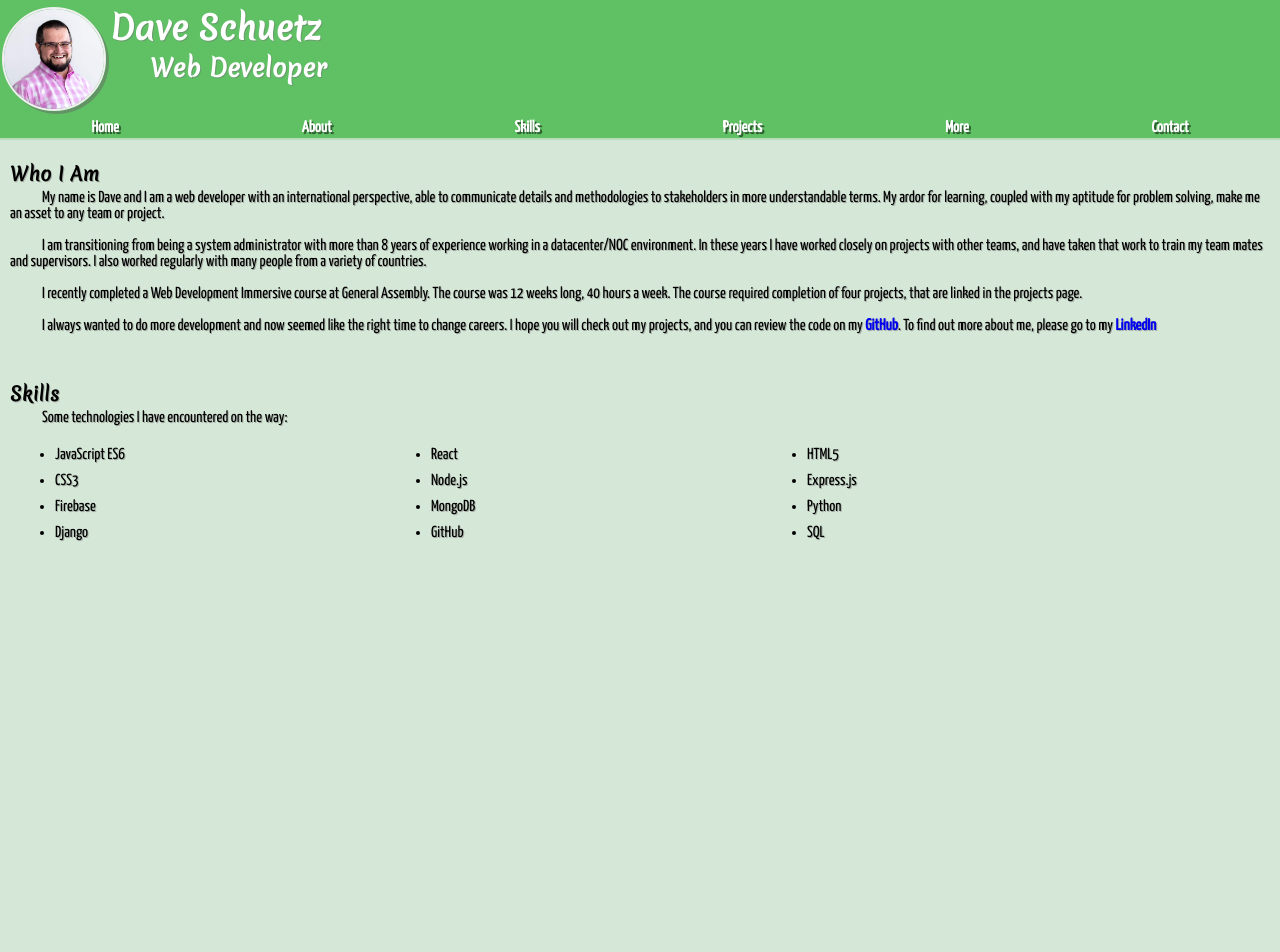
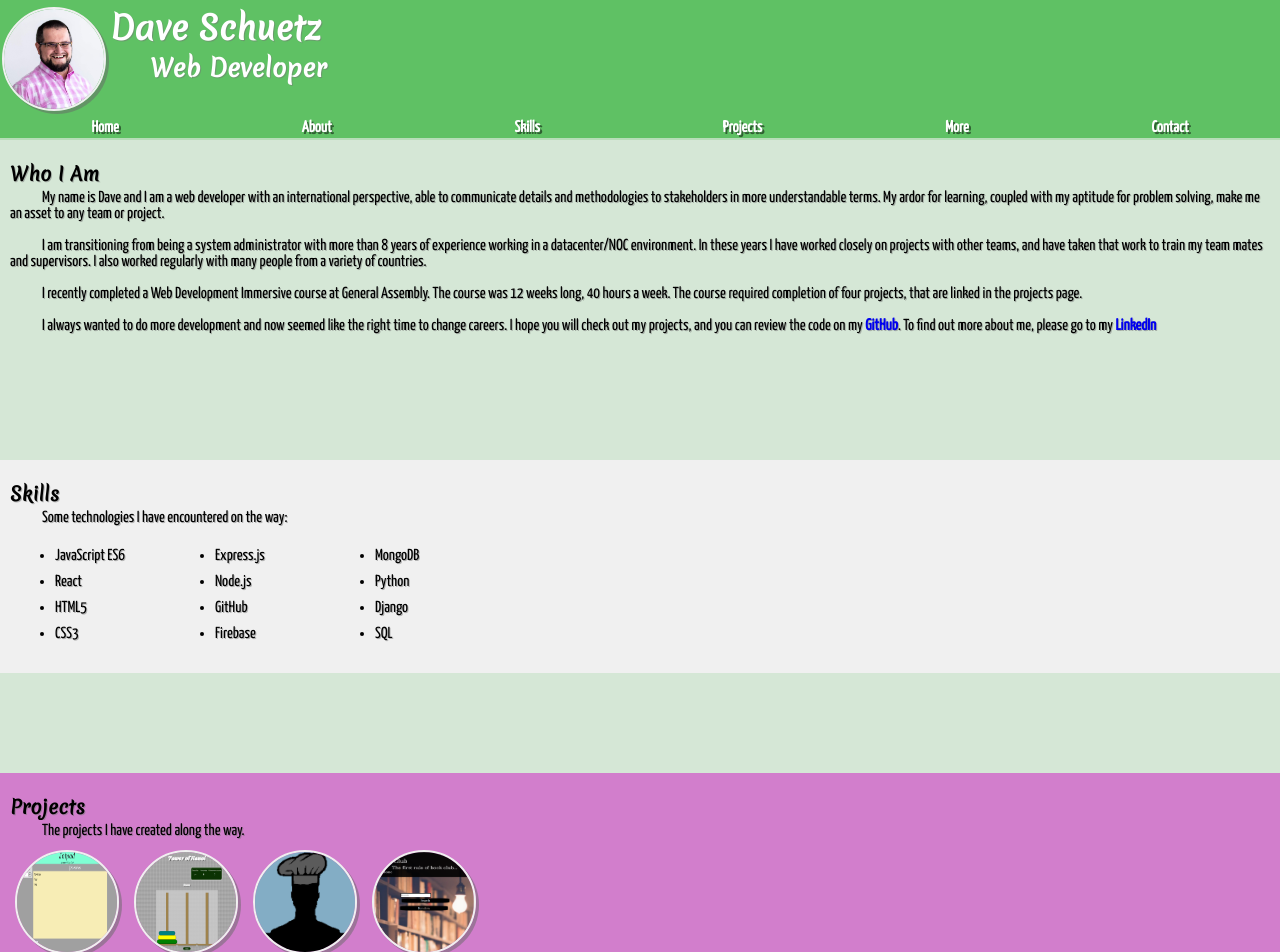
Before and after one commit to DaveSchuetz/DaveSchuetz.github.io, a React (Create React App) app: page / in a window 1280 px wide. Shown: the top 952 px of the page. Before the commit the page ends 800 px from the top, so only its background shows below. Built offline with nearby package versions, Linux system fonts and the light colour scheme.

Commit message:
Skills and projects

```diff
--- a/src/components/App.css
+++ b/src/components/App.css
@@ -41,6 +41,11 @@ nav a{
 }
 .info{
   padding: 10px;
+  margin-bottom: 100px;
+}
+.scroll{
+  overflow-x: auto;
+  margin-top: -15px;
 }
 .indent{
   text-indent: 32px;
@@ -51,6 +56,7 @@ nav a{
   margin-bottom: 0px;
   padding-bottom: 0px;
   font-weight: bold;
+  overflow: hidden;
 }
 .lead{
   margin-top: 3px;
@@ -58,8 +64,26 @@ nav a{
 .skills{
   display: flex;
   flex-wrap: wrap;
+  width: 500px;
+}
+.group{
+  background: #f0f0f0;
+}
+.proj{
+  background: rgb(210,126,204)
+}
+.show-proj{
+  width: 500px;
 }
 .skills li{
   flex-basis: 30%;
   margin: 5px;
 }
+.project-img{
+  height: 100px;
+  width: 100px;
+  border-radius: 50%;
+  border: 2px solid #f0f0f0;
+  box-shadow: 3px 3px rgba(105, 105, 105, 0.5);
+  margin: 10px 10px 2px 5px;
+}
--- a/src/components/App.js
+++ b/src/components/App.js
@@ -3,11 +3,12 @@ import profImage from '../images/profile.jpg'
 import './App.css';
 import Bio from './Bio'
 import Skill from './Skills'
+import Projects from './Projects'
 
 class App extends Component {
   render() {
     return (
-      <div>
+      <div className="app">
         <header id="top">
           <img src={profImage} alt="profile pic" className="profPic" />
           <h1 className="intro">Dave Schuetz</h1>
@@ -16,13 +17,20 @@ class App extends Component {
             <a href="#top">Home</a>
             <a href="#bio">About</a>
             <a href="#skills">Skills</a>
-            <a href="#bio">Projects</a>
+            <a href="#projects">Projects</a>
             <a href="#bio">More</a>
             <a href="#bio">Contact</a>
           </nav>
         </header>
-        <Bio id="bio"/>
-        <Skill id='skills' />
+        <div id="bio">
+          <Bio />
+        </div>
+        <div id="skills">
+          <Skill />
+        </div>
+        <div id="projects">
+          <Projects />
+        </div>
       </div>
     );
   }
--- a/src/components/Bio.js
+++ b/src/components/Bio.js
@@ -3,7 +3,7 @@ import React, { Component } from 'react';
 class Bio extends Component {
     render() {
       return (
-        <div className="info">
+        <div className="info section">
             <h3 className="project-title">Who I Am</h3>
             <p className="indent lead">My name is Dave and I am a web developer with an international perspective, able to communicate details and methodologies to stakeholders in more understandable terms. My ardor for learning, coupled with my aptitude for problem solving, make me an asset to any team or project.</p>
             <p className="indent">I am transitioning from being a system administrator with more than 8 years of experience working in a datacenter/NOC environment. In these years I have worked closely on projects with other teams, and have taken that work to train my team mates and supervisors. I also worked regularly with many people from a variety of countries.</p>
--- /dev/null
+++ b/src/components/Projects.js
@@ -0,0 +1,26 @@
+import React, { Component } from 'react';
+import hanoi from "../images/Hanoi.png"
+import jot from "../images/jotpad.png"
+import bc from "../images/bookclub.png"
+import chef from "../images/silhouette.png"
+
+class Projects extends Component {
+    render() {
+      return (
+        <div className="info proj">
+            <h3 className="project-title">Projects</h3>
+            <p className="lead indent">The projects I have created along the way.</p>
+            <div className="scroll">
+                <div className="show-proj">
+                    <img src={jot} alt="Jotpad Image" className="project-img" />
+                    <img src={hanoi} alt="Towers of Hanoi Image" className="project-img"/>
+                    <img src={chef} alt="Community Kitchen Image" className="project-img"/>
+                    <img src={bc} alt="Bookclub Image" className="project-img"/>
+                </div>
+            </div>
+        </div>
+      );
+    }
+  }
+
+  export default Projects;
--- a/src/components/Skills.js
+++ b/src/components/Skills.js
@@ -6,30 +6,32 @@ class Skills extends Component {
         this.state = {
             skills: [
                 {name: 'JavaScript ES6'},
+                {name:'Express.js'},
+                {name:'MongoDB'},
                 {name:'React'},
+                {name:'Node.js'},
+                {name:'Python'},
                 {name:'HTML5'},
+                {name:'GitHub'},
+                {name:'Django'},
                 {name:'CSS3'},
-                {name:'Node.js'},
-                {name:'Express.js'},
                 {name:'Firebase'},
-                {name:'MongoDB'},
-                {name:'Python'},
-                {name:'Django'},
-                {name:'GitHub'},
                 {name:'SQL'}
             ]
         }
     }
     render() {
       return (
-        <div className="info">
+        <div className="info group">
             <h3 className="project-title">Skills</h3>
             <p className="lead indent">Some technologies I have encountered on the way:</p>
-            <ul className="skills">
-                {this.state.skills.map((skill, i)=>
-                    <li key={i} id={'skill' + i}>{skill.name}</li>
-                )}
-            </ul>
+            <div className="scroll">
+                <ul className="skills">
+                    {this.state.skills.map((skill, i)=>
+                        <li key={i} id={'skill' + i}>{skill.name}</li>
+                    )}
+                </ul>
+            </div>
         </div>
       );
     }
```
